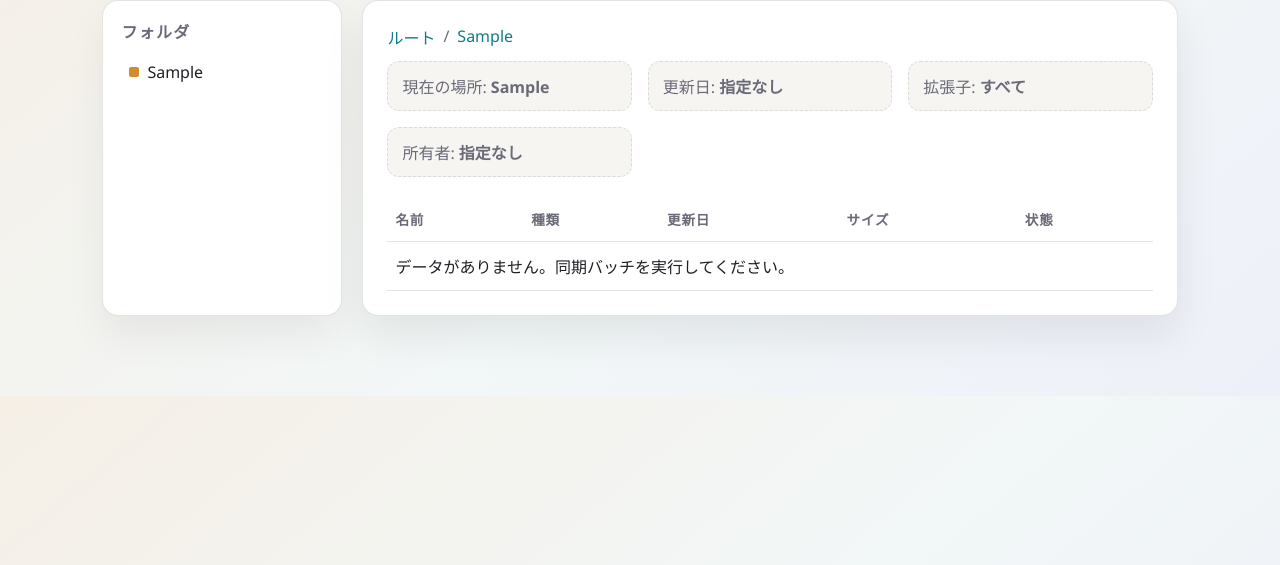
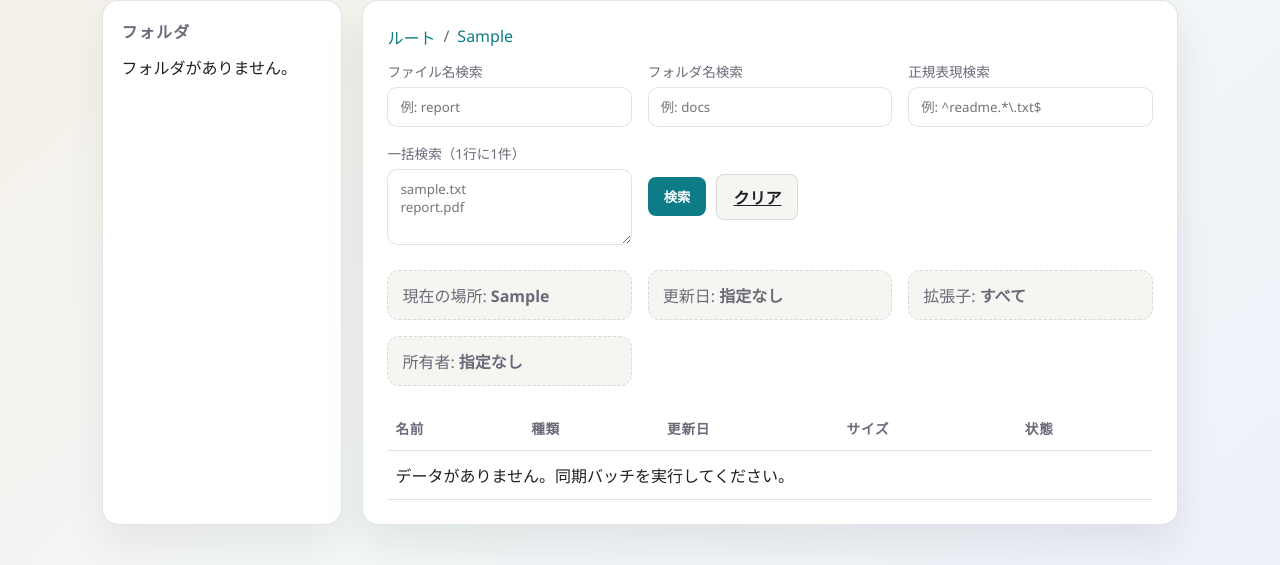
Before and after one commit to satoshuhei/web-file-portal, a Django app: page /files/?path=Sample in a window 1280 px wide. Shown: the part 144-709 px from the top of the page. Run offline with Django 5.2, Linux system fonts and the light colour scheme; tables that the repository leaves empty hold one stand-in row (values such as "Sample post").

Commit message:
Add search filters to file list

```diff
--- a/files/templates/files/index.html
+++ b/files/templates/files/index.html
@@ -128,6 +128,62 @@
             margin-bottom: 20px;
         }
 
+        .search {
+            display: grid;
+            grid-template-columns: repeat(auto-fit, minmax(220px, 1fr));
+            gap: 16px;
+            margin-bottom: 20px;
+        }
+
+        .search textarea,
+        .search input {
+            width: 100%;
+            padding: 10px 12px;
+            border-radius: 10px;
+            border: 1px solid var(--line);
+            background: #fff;
+            font-family: inherit;
+        }
+
+        .search label {
+            display: block;
+            font-size: 0.85rem;
+            color: var(--muted);
+            margin-bottom: 6px;
+        }
+
+        .search-actions {
+            display: flex;
+            gap: 10px;
+            align-items: center;
+            flex-wrap: wrap;
+        }
+
+        .button {
+            border: none;
+            background: var(--accent);
+            color: #fff;
+            padding: 10px 16px;
+            border-radius: 8px;
+            cursor: pointer;
+            font-weight: 600;
+        }
+
+        .button-secondary {
+            background: var(--paper);
+            color: var(--ink);
+            border: 1px solid var(--line);
+        }
+
+        .notice {
+            background: #fff3e7;
+            border: 1px solid rgba(210, 139, 45, 0.4);
+            color: #7a4b0f;
+            padding: 10px 12px;
+            border-radius: 8px;
+            margin-bottom: 12px;
+        }
+
         .filter {
             background: var(--paper);
             border-radius: 12px;
@@ -218,6 +274,33 @@
                         {% endif %}
                     {% endfor %}
                 </div>
+                {% if error %}
+                    <div class="notice">{{ error }}</div>
+                {% endif %}
+                <form method="get" class="search">
+                    <input type="hidden" name="path" value="{{ current_path }}">
+                    <div>
+                        <label for="name">ファイル名検索</label>
+                        <input id="name" type="text" name="name" value="{{ name_query }}" placeholder="例: report">
+                    </div>
+                    <div>
+                        <label for="folder">フォルダ名検索</label>
+                        <input id="folder" type="text" name="folder" value="{{ folder_query }}" placeholder="例: docs">
+                    </div>
+                    <div>
+                        <label for="regex">正規表現検索</label>
+                        <input id="regex" type="text" name="regex" value="{{ regex_query }}" placeholder="例: ^readme.*\.txt$">
+                    </div>
+                    <div>
+                        <label for="bulk">一括検索（1行に1件）</label>
+                        <textarea id="bulk" name="bulk" rows="3" placeholder="sample.txt
+report.pdf">{{ bulk_query }}</textarea>
+                    </div>
+                    <div class="search-actions">
+                        <button class="button" type="submit">検索</button>
+                        <a class="button button-secondary" href="?path={{ current_path }}">クリア</a>
+                    </div>
+                </form>
                 <div class="filters">
                     <div class="filter">現在の場所: <strong>{{ current_path|default:"ルート" }}</strong></div>
                     <div class="filter">更新日: <strong>指定なし</strong></div>
@@ -228,6 +311,9 @@
                     <thead>
                         <tr>
                             <th>名前</th>
+                            {% if search_active %}
+                                <th>パス</th>
+                            {% endif %}
                             <th>種類</th>
                             <th>更新日</th>
                             <th>サイズ</th>
@@ -245,6 +331,9 @@
                                             {{ entry.name }}
                                         {% endif %}
                                     </td>
+                                    {% if search_active %}
+                                        <td>{{ entry.display_path }}</td>
+                                    {% endif %}
                                     <td>{{ entry.type }}</td>
                                     <td>{{ entry.modified_at }}</td>
                                     <td>{{ entry.size }}</td>
--- a/files/views.py
+++ b/files/views.py
@@ -1,3 +1,5 @@
+import re
+
 from django.shortcuts import render
 from django.utils import timezone
 
@@ -33,10 +35,27 @@ def _build_breadcrumbs(current_path: str):
     return crumbs
 
 
+def _is_search_active(name_query, folder_query, regex_query, bulk_query):
+    return any([name_query, folder_query, regex_query, bulk_query])
+
+
 def index(request):
     current_path = _normalize_path(request.GET.get("path", ""))
+    name_query = request.GET.get("name", "").strip()
+    folder_query = request.GET.get("folder", "").strip()
+    regex_query = request.GET.get("regex", "").strip()
+    bulk_query = request.GET.get("bulk", "").strip()
     prefix = f"{current_path}/" if current_path else ""
     entries = FileEntry.objects.all()
+    if current_path:
+        entries = entries.filter(relative_path__startswith=prefix)
+
+    search_active = _is_search_active(
+        name_query,
+        folder_query,
+        regex_query,
+        bulk_query,
+    )
 
     top_level = set()
     for entry in entries:
@@ -45,30 +64,83 @@ def index(request):
             top_level.add(top_segment)
     folders = sorted(top_level)
 
+    error = None
     rows = []
-    for entry in entries:
-        if not entry.relative_path.startswith(prefix):
-            continue
-        remainder = entry.relative_path[len(prefix) :]
-        if not remainder or "/" in remainder:
-            continue
-        is_dir = entry.is_dir
-        file_type = "フォルダ" if is_dir else (entry.extension.upper() or "ファイル")
-        modified_at = timezone.localtime(entry.modified_at)
-        next_path = (
-            f"{current_path}/{remainder}" if current_path else remainder
-        )
-        rows.append(
-            {
-                "name": entry.name,
-                "type": file_type,
-                "modified_at": modified_at.strftime("%Y-%m-%d %H:%M"),
-                "size": "-" if is_dir else _format_size(entry.size_bytes),
-                "status": "読み取り専用",
-                "is_dir": is_dir,
-                "path": next_path,
-            }
-        )
+
+    if search_active:
+        filtered = list(entries)
+        if name_query:
+            filtered = [
+                entry
+                for entry in filtered
+                if name_query.lower() in entry.name.lower()
+            ]
+        if folder_query:
+            filtered = [
+                entry
+                for entry in filtered
+                if entry.is_dir and folder_query.lower() in entry.name.lower()
+            ]
+        if bulk_query:
+            terms = [term.strip() for term in bulk_query.splitlines() if term.strip()]
+            if terms:
+                filtered = [
+                    entry
+                    for entry in filtered
+                    if any(term.lower() in entry.name.lower() for term in terms)
+                ]
+        if regex_query:
+            try:
+                pattern = re.compile(regex_query, re.IGNORECASE)
+            except re.error:
+                pattern = None
+                error = "正規表現が無効です。"
+            if pattern is not None:
+                filtered = [
+                    entry
+                    for entry in filtered
+                    if pattern.search(entry.name)
+                    or pattern.search(entry.relative_path)
+                ]
+
+        for entry in filtered:
+            is_dir = entry.is_dir
+            file_type = "フォルダ" if is_dir else (entry.extension.upper() or "ファイル")
+            modified_at = timezone.localtime(entry.modified_at)
+            rows.append(
+                {
+                    "name": entry.name,
+                    "type": file_type,
+                    "modified_at": modified_at.strftime("%Y-%m-%d %H:%M"),
+                    "size": "-" if is_dir else _format_size(entry.size_bytes),
+                    "status": "読み取り専用",
+                    "is_dir": is_dir,
+                    "path": entry.relative_path,
+                    "display_path": entry.relative_path,
+                }
+            )
+    else:
+        for entry in entries:
+            remainder = entry.relative_path[len(prefix) :]
+            if not remainder or "/" in remainder:
+                continue
+            is_dir = entry.is_dir
+            file_type = "フォルダ" if is_dir else (entry.extension.upper() or "ファイル")
+            modified_at = timezone.localtime(entry.modified_at)
+            next_path = (
+                f"{current_path}/{remainder}" if current_path else remainder
+            )
+            rows.append(
+                {
+                    "name": entry.name,
+                    "type": file_type,
+                    "modified_at": modified_at.strftime("%Y-%m-%d %H:%M"),
+                    "size": "-" if is_dir else _format_size(entry.size_bytes),
+                    "status": "読み取り専用",
+                    "is_dir": is_dir,
+                    "path": next_path,
+                }
+            )
 
     rows.sort(key=lambda item: (not item["is_dir"], item["name"].lower()))
 
@@ -80,5 +152,11 @@ def index(request):
             "folders": folders,
             "current_path": current_path,
             "breadcrumbs": _build_breadcrumbs(current_path),
+            "search_active": search_active,
+            "name_query": name_query,
+            "folder_query": folder_query,
+            "regex_query": regex_query,
+            "bulk_query": bulk_query,
+            "error": error,
         },
     )
```
Also changed, not shown: docs/agent_log.md (+20 -0 lines).
